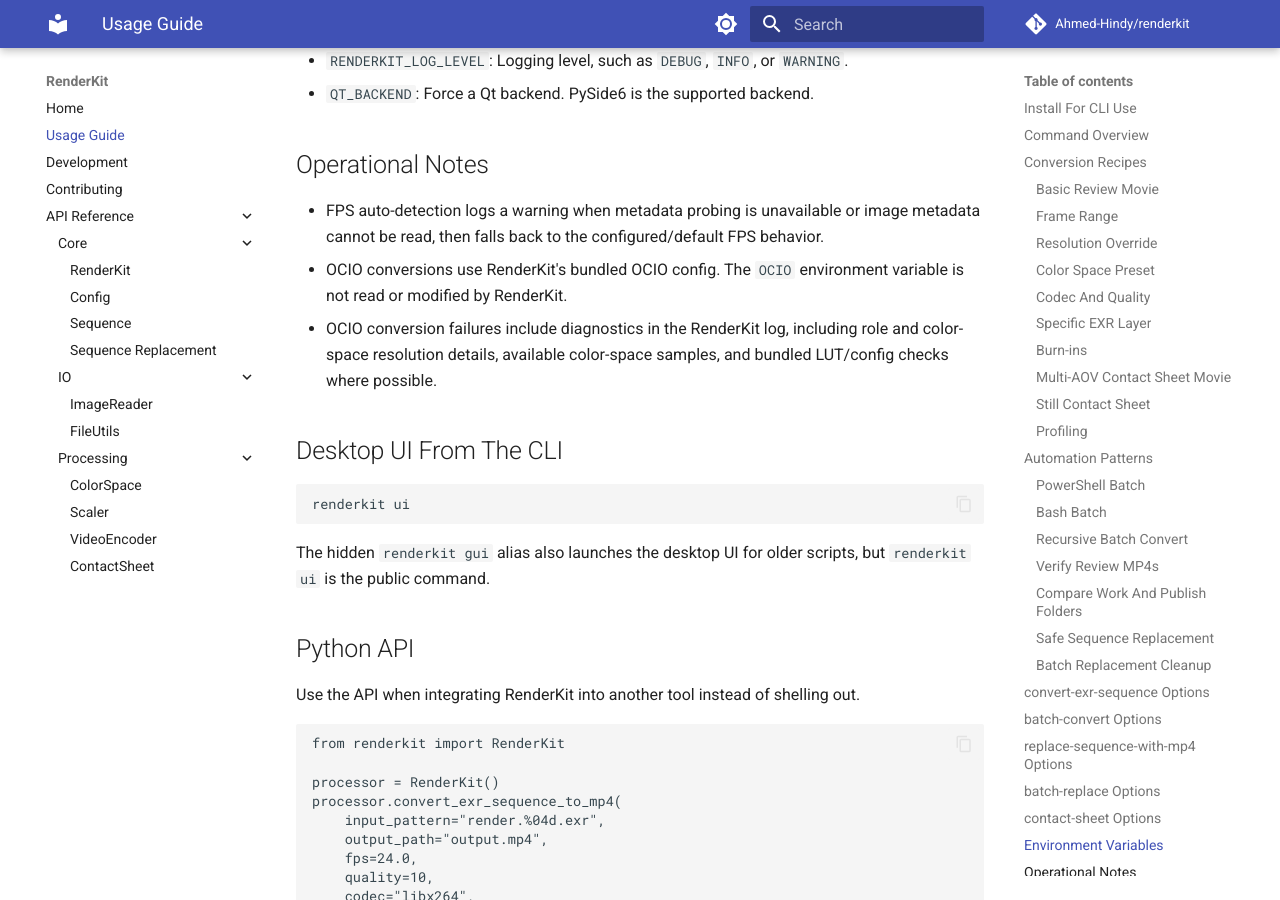
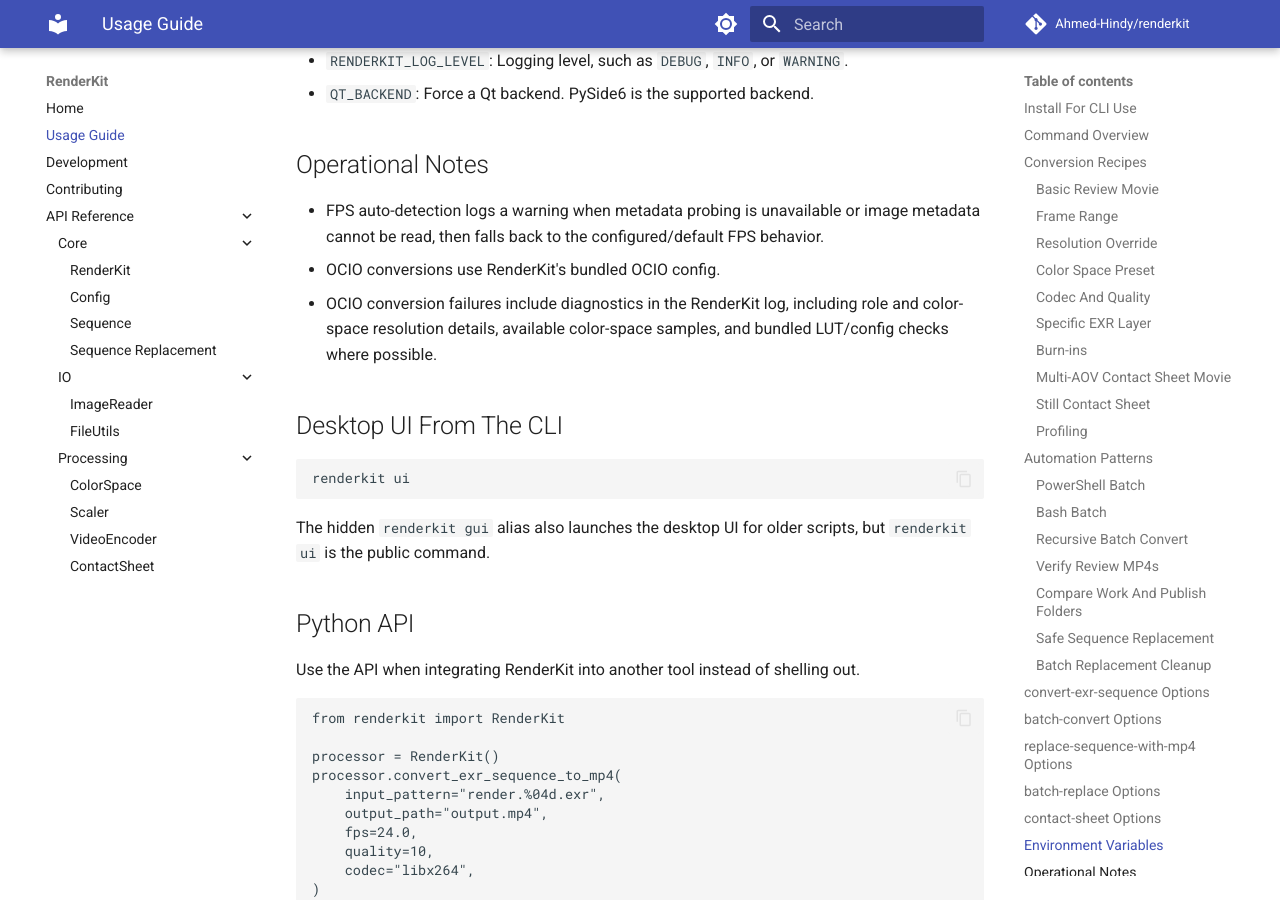
Before and after one commit to Ahmed-Hindy/renderkit, an MkDocs documentation site: the page built from docs/usage.md, in a window 1280 px wide and 900 px high, scrolled down 11340 px. Built offline with MkDocs 1.6.1 and Material for MkDocs 9.7.7, drawn with Linux system fonts in a browser that asks for light colours; comment, search, counter and statistics services are not loaded.

Commit message:
fix docs

```diff
--- a/docs/usage.md
+++ b/docs/usage.md
@@ -420,8 +420,7 @@ calls or stage renamed MP4s in `--mp4-dir`.
 
 - FPS auto-detection logs a warning when metadata probing is unavailable or image metadata cannot
   be read, then falls back to the configured/default FPS behavior.
-- OCIO conversions use RenderKit's bundled OCIO config. The `OCIO` environment variable is not
-  read or modified by RenderKit.
+- OCIO conversions use RenderKit's bundled OCIO config.
 - OCIO conversion failures include diagnostics in the RenderKit log, including role and color-space
   resolution details, available color-space samples, and bundled LUT/config checks where possible.
 
```
